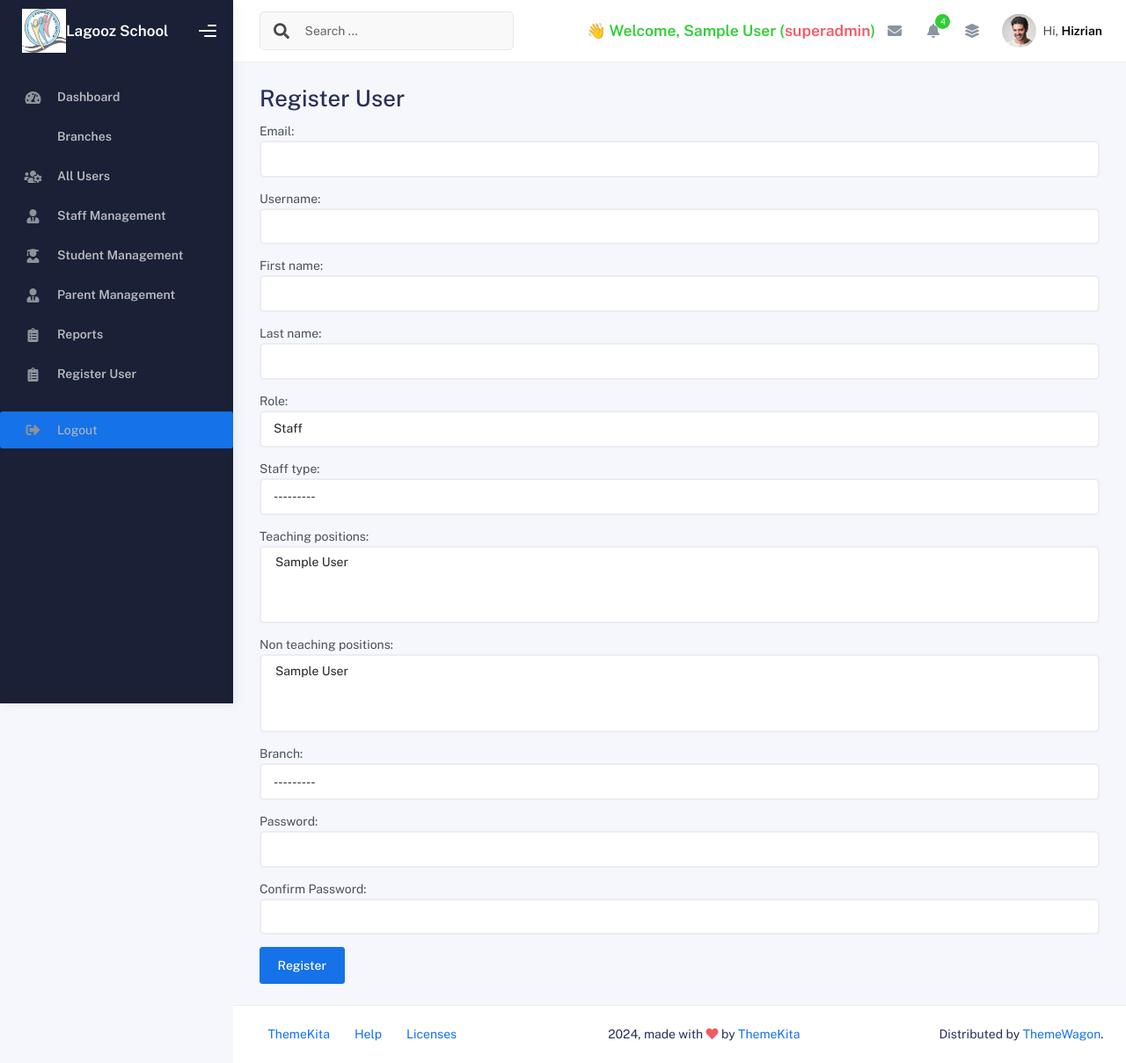
After one commit to FAS2024/school-communication-system, a Django app: page /register/user/ in a window 1280 px wide. The commit adds this page. Shown: the whole page at 88% size. Run offline with Django 5.2, Linux system fonts and the light colour scheme; a user stored in the database is signed in; tables that the repository leaves empty hold one stand-in row (values such as "Sample post"); some libraries are stand-ins or nearby versions.

Commit message:
I am still working on the user registration for all user

```diff
--- /dev/null
+++ b/accounts/forms.py
@@ -0,0 +1,19 @@
+from django import forms
+from .models import CustomUser, TeachingPosition, NonTeachingPosition, Branch
+
+class UserRegistrationForm(forms.ModelForm):
+    class Meta:
+        model = CustomUser
+        fields = ['email', 'username', 'first_name', 'last_name', 'role',
+                  'staff_type', 'teaching_positions', 'non_teaching_positions', 'branch', 'password', 'password_confirmation']
+
+    password_confirmation = forms.CharField(widget=forms.PasswordInput(), label='Confirm Password')
+
+    def clean(self):
+        cleaned_data = super().clean()
+        password = cleaned_data.get('password')
+        password_confirmation = cleaned_data.get('password_confirmation')
+
+        if password != password_confirmation:
+            raise forms.ValidationError("Passwords do not match")
+        return cleaned_data
--- a/accounts/models.py
+++ b/accounts/models.py
@@ -119,3 +119,43 @@ class Message(models.Model):
 
     class Meta:
         ordering = ['-timestamp']
+
+
+# models.py
+class StudentProfile(models.Model):
+    user = models.OneToOneField(CustomUser, on_delete=models.CASCADE, limit_choices_to={'role': 'student'})
+    admission_number = models.CharField(max_length=50, unique=True)
+    current_class = models.CharField(max_length=100)
+    date_of_birth = models.DateField(null=True, blank=True)
+    gender = models.CharField(max_length=10, choices=[('male', 'Male'), ('female', 'Female')])
+    guardian_name = models.CharField(max_length=100)
+    address = models.TextField(blank=True, null=True)
+
+    def __str__(self):
+        return f"{self.user.get_full_name()} - {self.admission_number}"
+
+
+class ParentProfile(models.Model):
+    user = models.OneToOneField(CustomUser, on_delete=models.CASCADE, limit_choices_to={'role': 'parent'})
+    phone_number = models.CharField(max_length=20)
+    occupation = models.CharField(max_length=100, blank=True, null=True)
+    address = models.TextField(blank=True, null=True)
+    children = models.ManyToManyField(CustomUser, related_name='student_parents', limit_choices_to={'role': 'student'})
+
+    def __str__(self):
+        return self.user.get_full_name()
+
+    def get_children_from_same_branch(self):
+        return self.children.filter(branch=self.user.branch)
+
+
+class StaffProfile(models.Model):
+    user = models.OneToOneField(CustomUser, on_delete=models.CASCADE, limit_choices_to={'role': 'staff'})
+    phone_number = models.CharField(max_length=20, blank=True, null=True)
+    date_of_birth = models.DateField(null=True, blank=True)
+    qualification = models.CharField(max_length=200, blank=True, null=True)
+    years_of_experience = models.PositiveIntegerField(default=0)
+    address = models.TextField(blank=True, null=True)
+
+    def __str__(self):
+        return self.user.get_full_name()
--- a/accounts/urls.py
+++ b/accounts/urls.py
@@ -11,4 +11,10 @@ urlpatterns = [
     path('dashboard/staff/', views.staff_dashboard, name='staff_dashboard'),
     path('dashboard/branch_admin/', views.branch_admin_dashboard, name='branch_admin_dashboard'),
     path('dashboard/superadmin/', views.superadmin_dashboard, name='superadmin_dashboard'),
+
+
+
+    path('register/user/', views.register_user, name='register_user'),
+
+
 ]
--- a/accounts/views.py
+++ b/accounts/views.py
@@ -3,6 +3,9 @@ from django.contrib.auth import authenticate, login
 from django.contrib import messages
 from django.contrib.auth.decorators import login_required
 from django.contrib.auth import logout as auth_logout
+from .forms import UserRegistrationForm
+from .models import CustomUser, StudentProfile, ParentProfile, StaffProfile
+from django import forms
 
 
 def home(request):
@@ -75,3 +78,32 @@ def logout(request):
     auth_logout(request)
     messages.info(request, "You have successfully logged out.")
     return redirect('login')
+
+
+@login_required
+def register_user(request):
+    if request.method == 'POST':
+        form = UserRegistrationForm(request.POST)
+        if form.is_valid():
+            user = form.save(commit=False)
+            raw_password = form.cleaned_data.get('password')
+            user.set_password(raw_password)
+            user.save()
+
+            messages.success(request, f"{user.get_full_name()} registered successfully.")
+
+            # Redirect based on role
+            if user.role == 'staff':
+                return redirect('staff_list')    # Replace with actual staff list URL name
+            elif user.role == 'student':
+                return redirect('student_list')  # Replace with actual student list URL name
+            elif user.role == 'parent':
+                return redirect('parent_list')   # Replace with actual parent list URL name
+            else:
+                return redirect('default_dashboard')  # Optional fallback
+        else:
+            messages.error(request, 'There was an error in your form.')
+    else:
+        form = UserRegistrationForm()
+
+    return render(request, 'registration/register_user.html', {'form': form})
--- a/lagooz_coms/settings.py
+++ b/lagooz_coms/settings.py
@@ -39,7 +39,8 @@ INSTALLED_APPS = [
     'django.contrib.sessions',
     'django.contrib.messages',
     'django.contrib.staticfiles',
-    'accounts'
+    'accounts',
+    'widget_tweaks',
 ]
 
 MIDDLEWARE = [
--- a/templates/base.html
+++ b/templates/base.html
@@ -113,7 +113,18 @@
                   </ul>
                 </li>
                 <li class="nav-item">
+                  <a data-bs-toggle="collapse" href="#parentMenu" role="button" aria-expanded="false" aria-controls="staffMenu">
+                    <i class="fas fa-user-tie"></i><p>Parent Management</p>
+                  </a>
+                  <ul class="collapse" id="parentMenu">
+                    <li><a href="#">Add Parent</a></li>
+                    <li><a href="#">Parent List</a></li>
+                    <li><a href="#">Attendance</a></li>
+                  </ul>
+                </li>
+                <li class="nav-item">
                   <a href="#"><i class="fas fa-clipboard-list"></i><p>Reports</p></a>
+                  <a href="{% url 'register_user' %}"><i class="fas fa-clipboard-list"></i><p>Register User</p></a>
                 </li>
 
               <!-- BRANCH ADMIN MENU -->
@@ -137,6 +148,16 @@
                   <ul class="collapse" id="studentMenu">
                     <li><a href="#">Add Student</a></li>
                     <li><a href="#">Student List</a></li>
+                    <li><a href="#">Attendance</a></li>
+                  </ul>
+                </li>
+                 <li class="nav-item">
+                  <a data-bs-toggle="collapse" href="#parentMenu" role="button" aria-expanded="false" aria-controls="staffMenu">
+                    <i class="fas fa-user-tie"></i><p>Parent Management</p>
+                  </a>
+                  <ul class="collapse" id="parentMenu">
+                    <li><a href="#">Add Parent</a></li>
+                    <li><a href="#">Parent List</a></li>
                     <li><a href="#">Attendance</a></li>
                   </ul>
                 </li>
--- /dev/null
+++ b/templates/registration/register_user.html
@@ -0,0 +1,100 @@
+{% extends 'base.html' %}
+{% load widget_tweaks %}
+
+{% block content %}
+  <h2>Register User</h2>
+  <form method="post">
+    {% csrf_token %}
+
+    <!-- Basic Fields -->
+    <div class="mb-3">
+      {{ form.email.label_tag }} {{ form.email|add_class:"form-control" }}
+      {{ form.email.errors }}
+    </div>
+
+    <div class="mb-3">
+      {{ form.username.label_tag }} {{ form.username|add_class:"form-control" }}
+      {{ form.username.errors }}
+    </div>
+
+    <div class="mb-3">
+      {{ form.first_name.label_tag }} {{ form.first_name|add_class:"form-control" }}
+      {{ form.first_name.errors }}
+    </div>
+
+    <div class="mb-3">
+      {{ form.last_name.label_tag }} {{ form.last_name|add_class:"form-control" }}
+      {{ form.last_name.errors }}
+    </div>
+
+    <!-- Role Selector -->
+    <div class="mb-3">
+      {{ form.role.label_tag }} {{ form.role|add_class:"form-control" }}
+      {{ form.role.errors }}
+    </div>
+
+    <!-- Staff Fields (Initially Hidden) -->
+    <div id="staff_fields" style="display: none;">
+      <div class="mb-3">
+        {{ form.staff_type.label_tag }} {{ form.staff_type|add_class:"form-control" }}
+        {{ form.staff_type.errors }}
+      </div>
+
+      <div class="mb-3">
+        {{ form.teaching_positions.label_tag }} {{ form.teaching_positions|add_class:"form-control" }}
+        {{ form.teaching_positions.errors }}
+      </div>
+
+      <div class="mb-3">
+        {{ form.non_teaching_positions.label_tag }} {{ form.non_teaching_positions|add_class:"form-control" }}
+        {{ form.non_teaching_positions.errors }}
+      </div>
+    </div>
+
+    <!-- Branch Field (Always Visible if Role is Admin/Staff) -->
+    <div class="mb-3" id="branch_field" style="display: none;">
+      {{ form.branch.label_tag }} {{ form.branch|add_class:"form-control" }}
+      {{ form.branch.errors }}
+    </div>
+
+    <!-- Passwords -->
+    <div class="mb-3">
+      {{ form.password.label_tag }} {{ form.password|add_class:"form-control" }}
+      {{ form.password.errors }}
+    </div>
+
+    <div class="mb-3">
+      {{ form.password_confirmation.label_tag }} {{ form.password_confirmation|add_class:"form-control" }}
+      {{ form.password_confirmation.errors }}
+    </div>
+
+    <button type="submit" class="btn btn-primary">Register</button>
+  </form>
+
+  <script>
+    function toggleFields(role) {
+      const staffFields = document.getElementById('staff_fields');
+      const branchField = document.getElementById('branch_field');
+
+      // Hide or show staff and branch fields based on role
+      if (role === 'staff' || role === 'superadmin' || role === 'branch_admin') {
+        staffFields.style.display = 'block';
+        branchField.style.display = 'block';
+      } else {
+        staffFields.style.display = 'none';
+        branchField.style.display = 'none';
+      }
+    }
+
+    // Trigger field toggling on page load and when role changes
+    document.addEventListener('DOMContentLoaded', function () {
+      const roleField = document.querySelector('[name="role"]');
+      if (roleField) {
+        toggleFields(roleField.value);
+        roleField.addEventListener('change', function () {
+          toggleFields(this.value);
+        });
+      }
+    });
+  </script>
+{% endblock %}
```
Also changed, not shown: accounts/templatetags/form_extras.py (added, +8 -0 lines), accounts/migrations/0003_parentprofile_staffprofile_studentprofile.py (added), accounts/templatetags/__init__.py (added).
